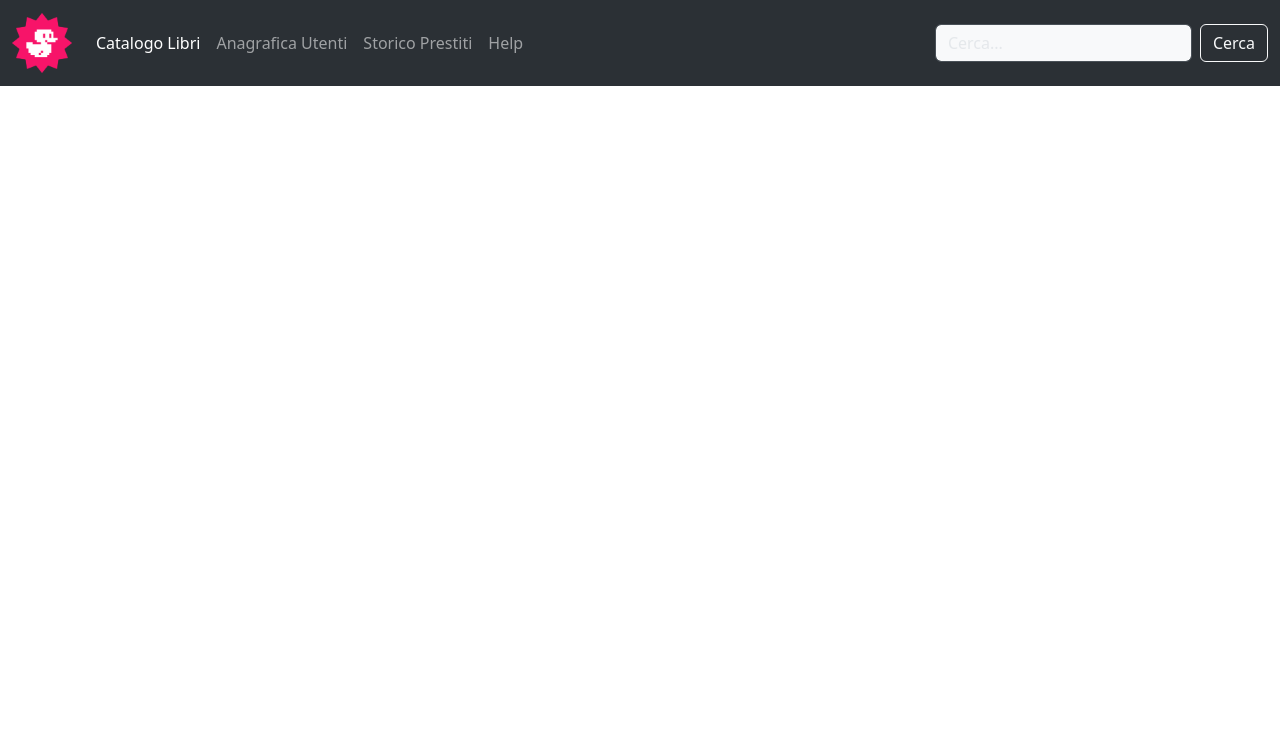
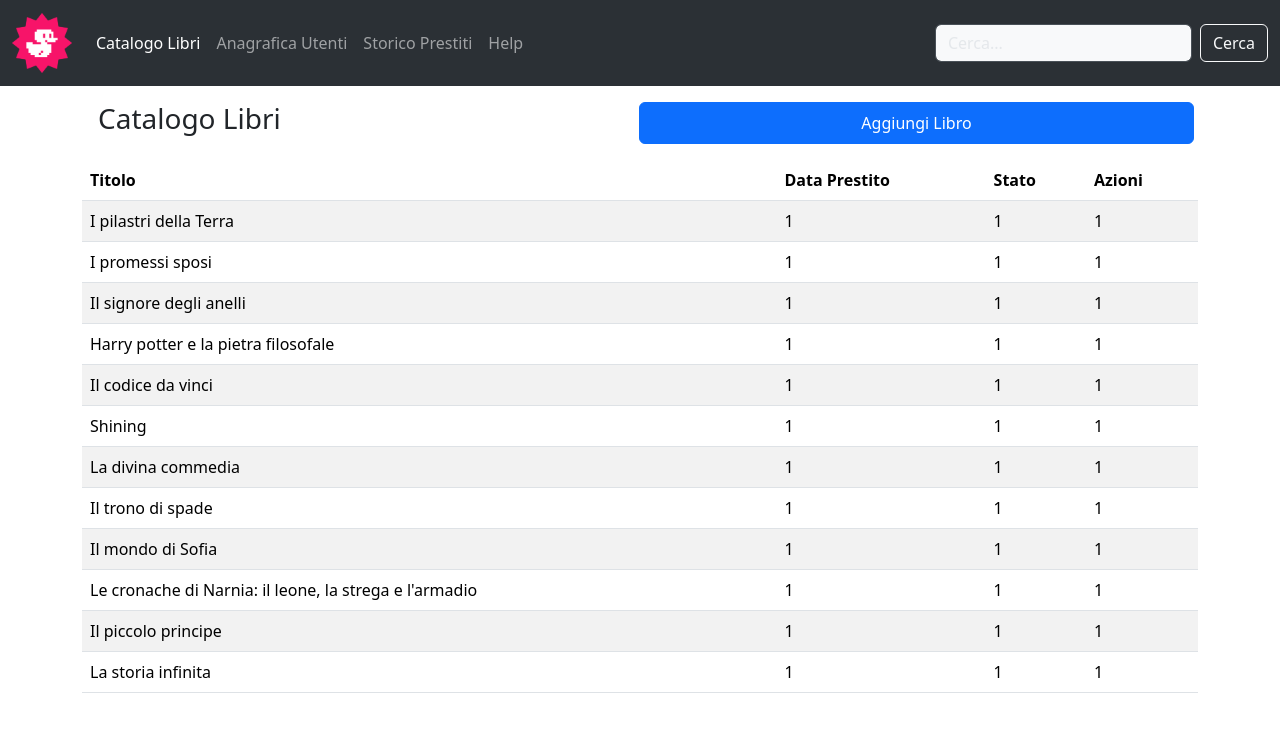
Before and after one commit to giuseppegenovatp/html-css-bootstrap-dashboard, a plain HTML site: page index.html in a window 1280 px wide. Drawn offline with nearby package versions, Linux system fonts and the light colour scheme.

Commit message:
feat: add structure base for book list

```diff
--- a/index.html
+++ b/index.html
@@ -18,7 +18,7 @@
             <nav class="navbar dark navbar-expand-lg bg-body-tertiary fw-medium" data-bs-theme="dark" >
                 <div class="container-fluid">
                   <a class="navbar-brand" href="#">
-                    <img src="img/logo.png" alt="Bootstrap" width="60" height="60 ">
+                    <img src="img/logo.png" alt="DuckBoard Logo" width="60" height="60 ">
                   </a>
                   <button class="navbar-toggler" type="button" data-bs-toggle="collapse" data-bs-target="#navbarSupportedContent" aria-controls="navbarSupportedContent" aria-expanded="false" aria-label="Toggle navigation">
                     <span class="navbar-toggler-icon"></span>
@@ -47,6 +47,105 @@
               </nav>
     </header>
 
+    <main>
+        <!-- testo e pulsante per aggiungere un libro -->
+        <div class="container">
+            <div class="row my-3 mx-1">
+                <h3 class="col fw-normal">Catalogo Libri</h3>
+                <button type="button" class="col btn btn-primary btn-md">Aggiungi Libro</button>
+            </div>
+        </div>
+        <!-- /testo e pulsante per aggiungere un libro -->
+        <div class="container">
+            <table class="table table-striped">
+                <thead>
+                  <tr>
+                    <th scope="col">Titolo</th>
+                    <th scope="col" class="d-none d-md-table-cell">Data Prestito</th>
+                    <th scope="col">Stato</th>
+                    <th scope="col">Azioni</th>
+                  </tr>
+                </thead>
+                <tbody>
+                  <tr>
+                    <td>I pilastri della Terra</td>
+                    <td class="d-none d-md-table-cell">1</td>
+                    <td>1</td>
+                    <td>1</td>
+                  </tr>
+                  <tr>
+                    <td>I promessi sposi</td>
+                    <td class="d-none d-md-table-cell">1</td>
+                    <td>1</td>
+                    <td>1</td>
+                  </tr>
+                  <tr>
+                    <td>Il signore degli anelli</td>
+                    <td class="d-none d-md-table-cell">1</td>
+                    <td>1</td>
+                    <td>1</td>
+                  </tr>
+                  <tr>
+                    <td>Harry potter e la pietra filosofale</td>
+                    <td class="d-none d-md-table-cell">1</td>
+                    <td>1</td>
+                    <td>1</td>
+                  </tr>
+                  <tr>
+                    <td>Il codice da vinci</td>
+                    <td class="d-none d-md-table-cell">1</td>
+                    <td>1</td>
+                    <td>1</td>
+                  </tr>
+                  <tr>
+                    <td>Shining</td>
+                    <td class="d-none d-md-table-cell">1</td>
+                    <td>1</td>
+                    <td>1</td>
+                  </tr>
+                  <tr>
+                    <td>La divina commedia</td>
+                    <td class="d-none d-md-table-cell">1</td>
+                    <td>1</td>
+                    <td>1</td>
+                  </tr>
+                  <tr>
+                    <td>Il trono di spade</td>
+                    <td class="d-none d-md-table-cell">1</td>
+                    <td>1</td>
+                    <td>1</td>
+                  </tr>
+                  <tr>
+                    <td>Il mondo di Sofia</td>
+                    <td class="d-none d-md-table-cell">1</td>
+                    <td>1</td>
+                    <td>1</td>
+                  </tr>
+                  <tr>
+                    <td>Le cronache di Narnia: il leone, la strega e l'armadio</td>
+                    <td class="d-none d-md-table-cell">1</td>
+                    <td>1</td>
+                    <td>1</td>
+                  </tr>
+                  <tr>
+                    <td>Il piccolo principe</td>
+                    <td class="d-none d-md-table-cell">1</td>
+                    <td>1</td>
+                    <td>1</td>
+                  </tr>
+                  <tr>
+                    <td>La storia infinita</td>
+                    <td class="d-none d-md-table-cell">1</td>
+                    <td>1</td>
+                    <td>1</td>
+                  </tr>
+                </tbody>
+              </table>
+
+        </div>
+
+    </main>
+
 
 
     <script src="https://cdn.jsdelivr.net/npm/bootstrap@5.3.3/dist/js/bootstrap.bundle.min.js" integrity="sha384-YvpcrYf0tY3lHB60NNkmXc5s9fDVZLESaAA55NDzOxhy9GkcIdslK1eN7N6jIeHz" crossorigin="anonymous"></script>
```
Also changed, not shown: img/duck.png (deleted).
